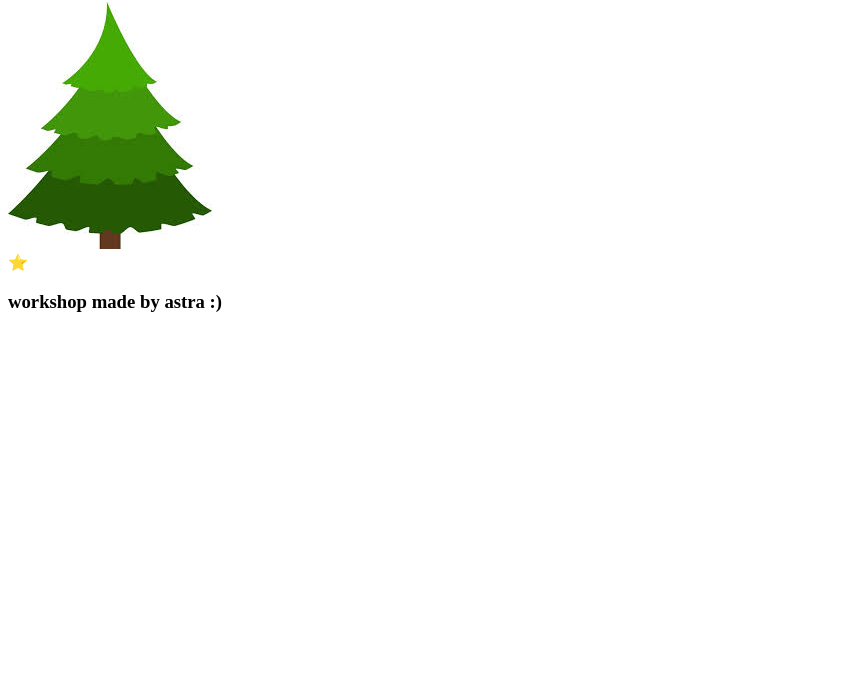
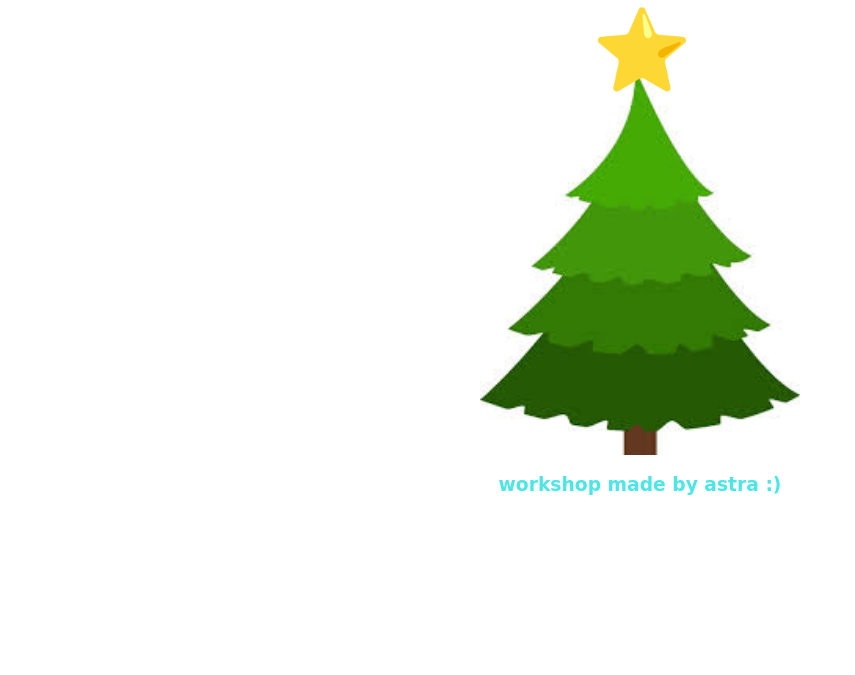
Before and after one commit to YanellaFT/HaxmasDay7, a plain HTML site: page index.html in a window 1280 px wide. Shown: the part 125-800 px from the top of the page, without its empty margins (0-855 px from the left). Drawn offline with Linux system fonts and the light colour scheme.

Commit message:
added css

```diff
--- a/index.html
+++ b/index.html
@@ -3,6 +3,7 @@
 <head>
     <meta charset="UTF-8">
     <title>Haxmas Day 7</title>
+    <link rel="stylesheet" href="style.css">
 </head>
 <body>
     <div id="header">
--- a/style.css
+++ b/style.css
@@ -0,0 +1,27 @@
+body {
+    font-family: cursive, sans-serif;
+    /*background-image: */
+    color: rgb(75, 230, 230);
+}
+
+#header, #footer {
+    text-align: center;
+}
+
+#tree-container {
+    max-width: 20rem;
+    display: flex;
+    margin: auto;
+}
+
+#tree {
+    width: 20rem;
+    margin-top: 4rem;
+}
+
+#star {
+    position: relative;
+    margin: 0 -13rem;
+    font-size: 5rem;
+    cursor: pointer;
+}
```
